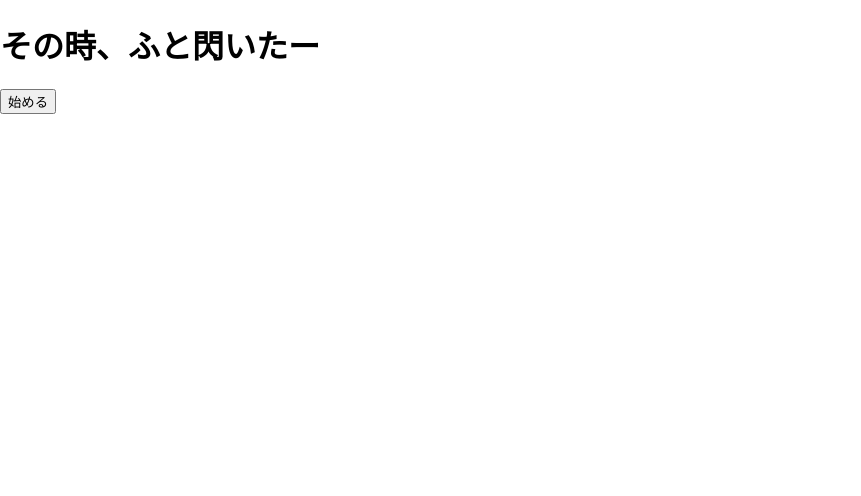
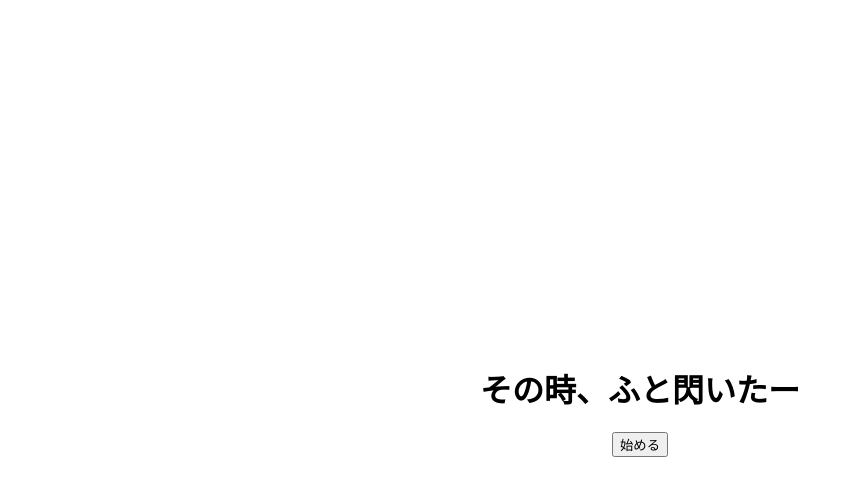
Before and after one commit to miyabin66/hirameiter, a Next.js app: page / in a window 1280 px wide. Shown: the top 496 px of the page, without its empty margins (0-861 px from the left). Built offline with nearby package versions, Linux system fonts and the light colour scheme.

Commit message:
css整備

```diff
--- a/components/top.tsx
+++ b/components/top.tsx
@@ -1,6 +1,8 @@
+import style from '~/styles/top.module.scss'
+
 const top = () => {
   return(
-    <div>
+    <div className={style.top}>
       <h1>その時、ふと閃いたー</h1>
       <button>始める</button>
     </div>
--- a/styles/index.module.scss
+++ b/styles/index.module.scss
@@ -1,3 +1,9 @@
 .index {
   margin: auto;
+  display: flex;
+  justify-content: center;
+  align-items: center;
+  width: 100vw;
+  height: 100vh;
+  overflow: hidden;
 }
--- /dev/null
+++ b/styles/top.module.scss
@@ -0,0 +1,3 @@
+.top {
+  text-align: center;
+}
```
